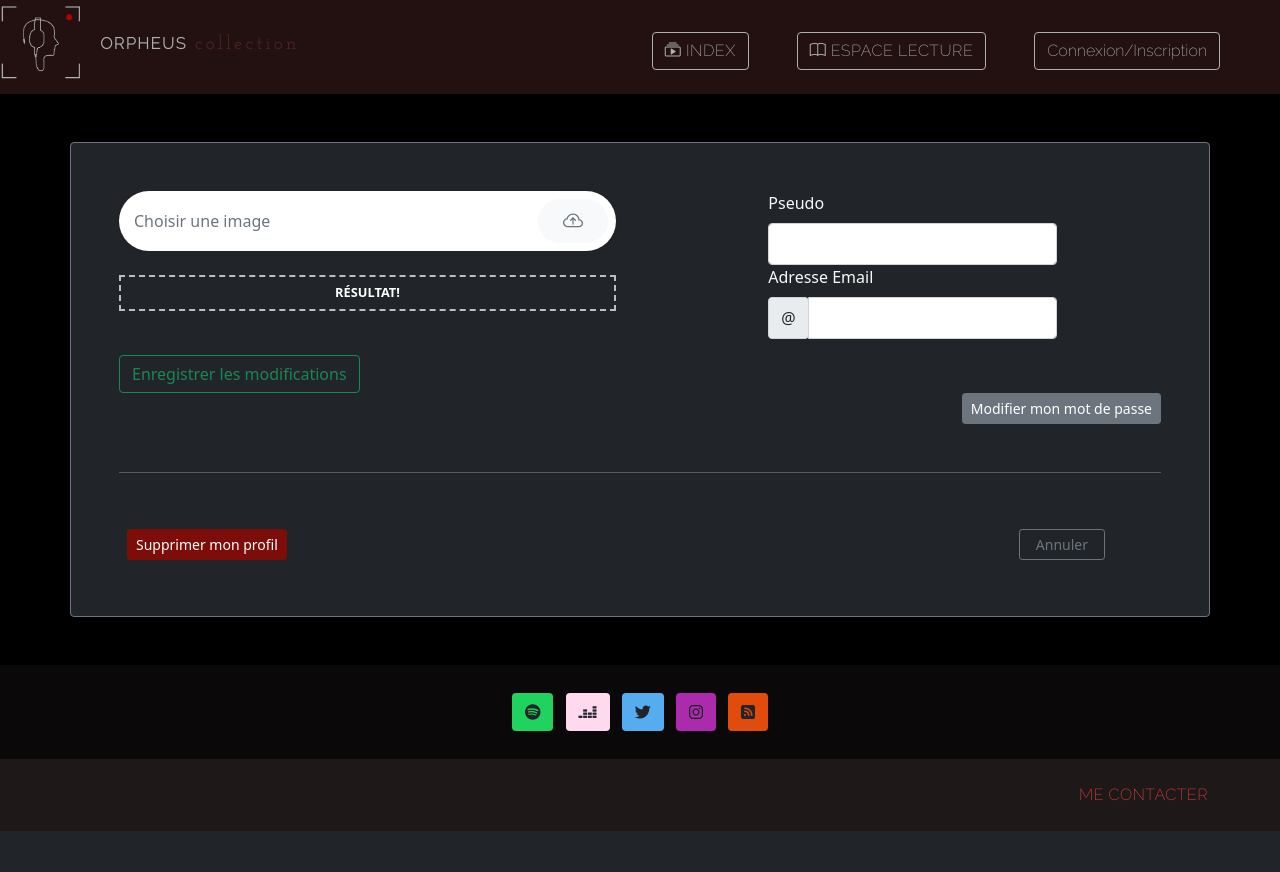
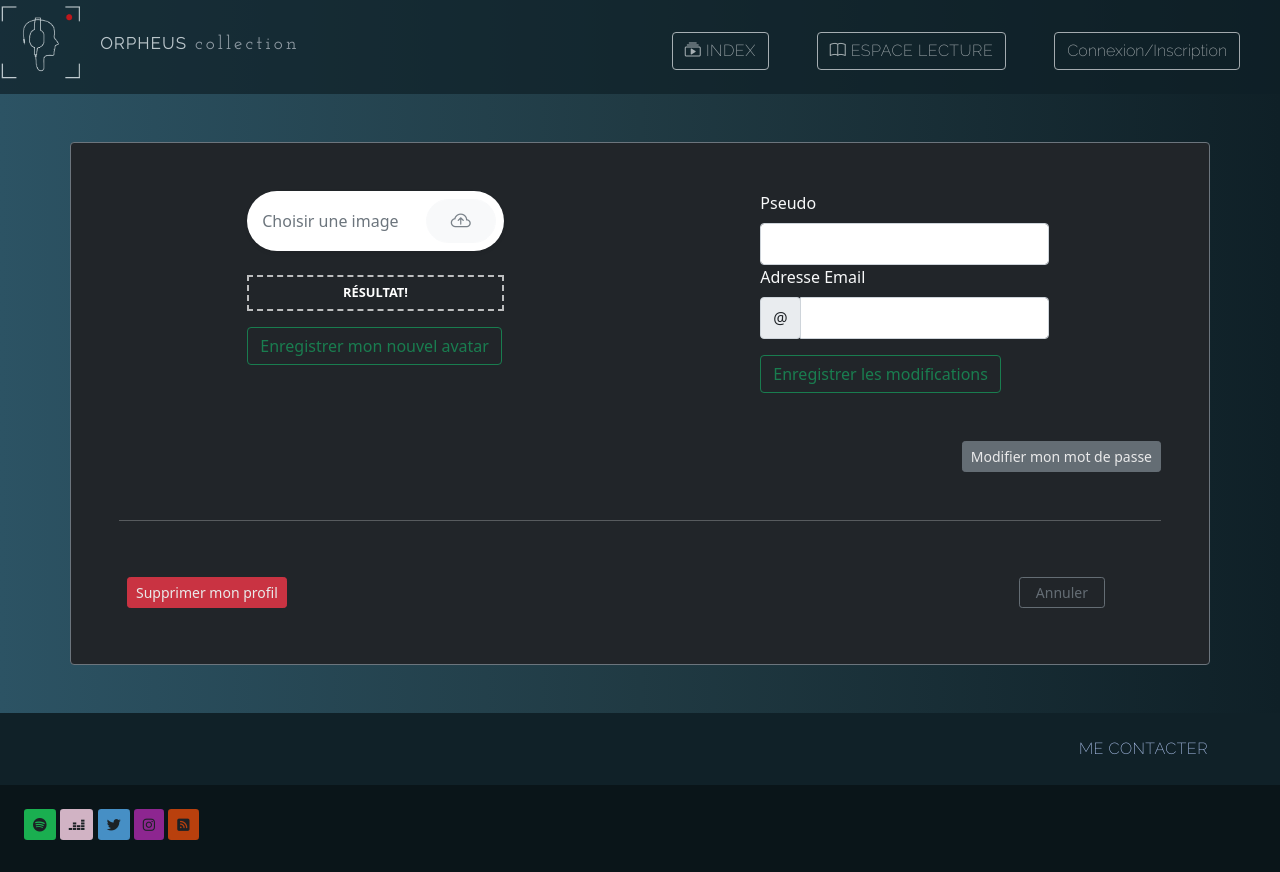
Before and after one commit to bakhtaouiines/Projet_Titre_Pro, a PHP site: page /userSettings.php in a window 1280 px wide. Before the commit the page ends 831 px from the top, so only its background shows below. Run offline with PHP 8.4, Linux system fonts and the light colour scheme; some libraries are stand-ins or nearby versions; some web fonts are replaced.

Commit message:
modif css + déplacement formulaire avatar

```diff
--- a/OSTIndex.php
+++ b/OSTIndex.php
@@ -39,7 +39,7 @@ require_once 'controllers/ostIndexCtrl.php';
         foreach ($ostList as $value) {
         ?>
 
-            <div class="card mb-3 border border-dark border-2 bg-dark p-4 shadow-lg" style="max-width: 440px;">
+            <div class="card mb-3 border border-dark border-2 p-4 shadow-lg" style="max-width: 440px;  background: #0F2027">
                 <div class="row">
                     <div class="col-md-6 mt-3">
                         <a href="ost.php?ostID=<?= $value->id ?>"><img src="<?= $value->path ?>" class="img-fluid rounded" alt="<?= $value->alt ?>" title="<?= $value->title ?>"></a>
--- a/assets/style/style.css
+++ b/assets/style/style.css
@@ -2,47 +2,49 @@
     @import url('https://fonts.googleapis.com/css2?family=Josefin+Slab:wght@100;300;500&display=swap');
     @import url('https://fonts.googleapis.com/css2?family=Raleway:wght@200&display=swap');
     body {
-        background-color: #000000;
+        background: linear-gradient(to left, #0f2027, #203a43, #2c5364);
+        /* W3C, IE 10+/ Edge, Firefox 16+, Chrome 26+, Opera 12+, Safari 7+ */
     }
 
     .quote {
-        color: rgb(141, 76, 76);
+        color: rgb(125, 142, 173);
         font-family: 'Josefin Slab', serif;
+        font-weight: bolder;
+        font-size: larger;
     }
 
     .contact {
         font-family: 'Raleway', sans-serif;
         letter-spacing: 0.03rem;
-        color: rgb(218, 64, 64);
+        color: rgb(172, 194, 236);
     }
 
     .contact:hover {
-        color: rgb(119, 88, 88);
+        color: rgb(195, 216, 255);
         transition: color 0.2s;
     }
 
     .navbar {
-        background: rgb(51, 24, 24);
+        background: #0f2027;
         opacity: 0.7;
     }
 
     .navbar-collapse {
-        margin-right: 20px;
         font-family: 'Raleway', sans-serif;
         letter-spacing: 0.03rem;
     }
 
     .dropdown-item {
-        color: rgb(129, 44, 44);
+        color: rgb(125, 142, 173);
         font-weight: bolder;
     }
 
     .helloUser {
-        color: rgb(218, 64, 64);
+        color: rgb(125, 142, 173);
     }
 
     .helloUser:hover {
-        color: rgb(119, 88, 88);
+        color: rgb(172, 194, 236);
         transition: color 0.2s;
     }
     /* Popup container */
@@ -57,7 +59,7 @@
     .popup .popuptext {
         visibility: hidden;
         width: 160px;
-        background-color: rgb(139, 67, 67);
+        background-color: rgb(106, 116, 134);
         color: #fff;
         text-align: center;
         border-radius: 6px;
@@ -115,7 +117,7 @@
 
     #subtitle,
     #collection {
-        color: rgb(112, 51, 51);
+        color: rgb(190, 192, 199);
         -webkit-transition: color 1s;
         transition: color 1s;
         font-family: 'Josefin Slab', serif;
@@ -123,7 +125,7 @@
 
     #subtitle:hover,
     #collection:hover {
-        color: #903e3b !Important;
+        color: #787f86 !Important;
     }
 
     #collection {
@@ -135,25 +137,24 @@
     .modal-content .modal-body .icon {
         width: 80px;
         height: 80px;
-        border: 1px solid #7D0D09;
+        border: 1px solid #597683;
         border-radius: 50%;
         margin: 0 auto;
         margin-bottom: 10px;
     }
 
     .modal-content .modal-body .icon span {
-        color: #7D0D09;
+        color: rgb(125, 142, 173);
         font-size: xx-large;
     }
 
     .modal-content .modal-footer {
         border: none;
-        background: #f8f8f8;
     }
 
     .btn.btn-primary {
-        background: #7D0D09;
-        border: 1px solid #7D0D09;
+        background: #2C5263;
+        border: 1px solid #597683;
         color: #fff;
     }
     /* hover images accueil */
@@ -206,7 +207,7 @@
     .article {
         font-family: 'Life Savers', cursive;
         font-weight: bolder;
-        background-color: #a79e9d;
+        background-color: rgb(157, 162, 170);
     }
 
     .figure-img {
@@ -222,7 +223,7 @@
     }
 
     .comment {
-        background-color: #A79E9D;
+        background-color: rgb(157, 162, 170);
         float: left;
         border-radius: 5px;
         padding-left: 40px;
@@ -237,13 +238,13 @@
 
     .comment p,
     .comment span {
-        color: rgb(184, 183, 183)
+        color: rgb(255, 255, 255)
     }
 
     #align-form {
-        background-color: #A79E9D;
+        background-color: rgb(157, 162, 170);
         border-radius: 5px;
-        padding: 20px
+        padding: 20px;
     }
     /* profil user  */
 
@@ -453,163 +454,8 @@
     #imageResult {
         max-width: 70%;
     }
-    /* error 404 */
 
-    #error404 {
-        background: #222;
-        text-align: center;
-        margin-bottom: 50px;
-        font-weight: 400;
-        font-size: 20px;
-        position: fixed;
-        width: 100%;
-        height: 100%;
-        line-height: 1.5em;
-        z-index: 9999;
-        left: 0px;
+    .social,
+    .btn {
+        opacity: 0.9;
     }
-
-    #error-text {
-        top: 30%;
-        position: relative;
-        font-size: 40px;
-        color: #eee;
-    }
-
-    #error-text a {
-        color: #eee;
-    }
-
-    #error-text a:hover {
-        color: #fff;
-    }
-
-    #error-text p {
-        color: #eee;
-        margin: 70px 0 0 0;
-    }
-
-    #error-text i {
-        margin-left: 10px;
-    }
-
-    #error-text p.hmpg {
-        margin: 40px 0 0 0;
-    }
-
-    #error-text span {
-        position: relative;
-        background: #ef4824;
-        color: #fff;
-        font-size: 300%;
-        padding: 0 20px;
-        border-radius: 5px;
-        font-weight: bolder;
-        transition: all .5s;
-        cursor: pointer;
-        margin: 0 0 40px 0;
-    }
-
-    #error-text span:hover {
-        background: #d7401f;
-        color: #fff;
-        -webkit-animation: jelly .5s;
-        -moz-animation: jelly .5s;
-        -ms-animation: jelly .5s;
-        -o-animation: jelly .5s;
-        animation: jelly .5s;
-    }
-
-    #error-text span:after {
-        top: 100%;
-        left: 50%;
-        border: solid transparent;
-        content: '';
-        height: 0;
-        width: 0;
-        position: absolute;
-        pointer-events: none;
-        border-color: rgba(136, 183, 213, 0);
-        border-top-color: #ef4824;
-        border-width: 7px;
-        margin-left: -7px;
-    }
-
-    @-webkit-keyframes jelly {
-        from,
-        to {
-            -webkit-transform: scale(1, 1);
-            transform: scale(1, 1);
-        }
-        25% {
-            -webkit-transform: scale(.9, 1.1);
-            transform: scale(.9, 1.1);
-        }
-        50% {
-            -webkit-transform: scale(1.1, .9);
-            transform: scale(1.1, .9);
-        }
-        75% {
-            -webkit-transform: scale(.95, 1.05);
-            transform: scale(.95, 1.05);
-        }
-    }
-
-    @keyframes jelly {
-        from,
-        to {
-            -webkit-transform: scale(1, 1);
-            transform: scale(1, 1);
-        }
-        25% {
-            -webkit-transform: scale(.9, 1.1);
-            transform: scale(.9, 1.1);
-        }
-        50% {
-            -webkit-transform: scale(1.1, .9);
-            transform: scale(1.1, .9);
-        }
-        75% {
-            -webkit-transform: scale(.95, 1.05);
-            transform: scale(.95, 1.05);
-        }
-    }
-    /* CSS Error Page Responsive */
-
-    @media only screen and (max-width:640px) {
-        #error-text span {
-            font-size: 200%;
-        }
-        #error-text a:hover {
-            color: #fff;
-        }
-    }
-
-    .backHome:active {
-        -webkit-transform: scale(0.95);
-        -moz-transform: scale(0.95);
-        transform: scale(0.95);
-        background: #f53b3b;
-        color: #fff;
-    }
-
-    .backHome:hover {
-        background: #4c4c4c;
-        color: #fff;
-    }
-
-    .backHome {
-        text-decoration: none;
-        background: #5b5a5a;
-        color: #fff;
-        padding: 10px 20px;
-        font-size: 20px;
-        font-weight: 700;
-        line-height: normal;
-        text-transform: uppercase;
-        border-radius: 3px;
-        -webkit-transform: scale(1);
-        -moz-transform: scale(1);
-        transform: scale(1);
-        transition: all 0.5s ease-out;
-    }
--- a/config.php
+++ b/config.php
@@ -6,6 +6,8 @@ define('DB_NAME', 'projet_titre_pro');
 define('DB_USER', 'root');
 define('DB_PASSWORD', '');
 
+
+define('TARGET', 'assets/images/upload/');  // Repertoire cible
 /**
  * fonction pour contrôler l'accès à certaines pages ; on contrôle en fonction du niveau de rôle de l'utilisateur
  *
--- a/controllers/miniPostCreationCtrl.php
+++ b/controllers/miniPostCreationCtrl.php
@@ -1,4 +1,5 @@
 <?php
+// Je charge ici les
 require_once 'config.php';
 require_once 'models/mainModel.php';
 require_once 'models/miniPost.php';
@@ -8,7 +9,6 @@ require_once 'classes/form.php';
 $minipost = new MiniPost();
 $minipostForm = new Form();
 $message = '';
-
 
 /**
  *  Vérifications du formulaire d'écriture de minipost
--- a/controllers/userSettingsCtrl.php
+++ b/controllers/userSettingsCtrl.php
@@ -11,7 +11,6 @@ require_once 'models/playlist.php';
  *
  */
 // Constantes (valeurs qui ne changeront pas)
-define('TARGET', 'assets/images/upload/');  // Repertoire cible
 define('MAX_SIZE', 5242880);  // Taille max de 5mo
 define('WIDTH_MAX', 200);   // Largeur max de l'image en pixels
 define('HEIGHT_MAX', 200); // Hauteur max de l'image en pixels
@@ -40,18 +39,18 @@ if (!is_dir(TARGET)) {
 /**
  * Vérification formulaire de modification des informations de l'utilisateur (pseudo,mail,avatar)
  */
-if (isset($_POST['updateUser'])) {
+if (isset($_POST['updateAvatar'])) {
     // On vérifie l'avatar
     // On verifie si le champ est rempli
     if (!empty($_FILES['avatar']['name'])) {
-        $updateAvatar = $_FILES['avatar']['name'];
+        $avatar = $_FILES['avatar']['name'];
         // Recuperation de l'extension du fichier
         $extension = pathinfo($_FILES['avatar']['name'], PATHINFO_EXTENSION);
 
         // On verifie l'extension du fichier
         if (in_array(strtolower($extension), $extensionArray)) {
             // On recupere les dimensions du fichier
-            $avatarInfos = getimagesize($updateAvatar);
+            $avatarInfos = getimagesize($_FILES['avatar']['tmp_name']);
             var_dump($avatarInfos);
             // On verifie les dimensions et taille de l'image
             // 0 = largeur, 1 = hauteur
@@ -67,7 +66,7 @@ if (isset($_POST['updateUser'])) {
                     // Si c'est OK, on teste l'upload et on déplace le fichier
                     if (move_uploaded_file($_FILES['avatar']['tmp_name'], TARGET . $avatarName)) {
                         $message = 'Upload réussi !';
-                        $updateArray['avatar'] = $updateAvatar;
+                        $updateArray['avatar'] = $avatarName;
                     } else {
                         // Sinon on affiche une erreur systeme
                         $message = 'Problème lors de l\'upload !';
@@ -87,7 +86,11 @@ if (isset($_POST['updateUser'])) {
         // Sinon on affiche une erreur pour le champ vide
         $message = 'Veuillez remplir le formulaire svp !';
     }
-
+}
+/**
+ * Vérification formulaire de modification des informations de l'utilisateur (pseudo,mail,avatar)
+ */
+if (isset($_POST['updateUser'])) {
     //Je récupère les données du formulaire
     if (isset($_POST['updatePseudo'])) {
         $updatePseudo = htmlspecialchars($_POST['updatePseudo']);
@@ -118,14 +121,14 @@ if (isset($_POST['updateUser'])) {
         $user->__set('id', $_SESSION['user']['id']);
         $user->__set('pseudo', $updateArray['pseudo']);
         $user->__set('mail', $updateArray['mail']);
-        $user->__set('avatar', $updateArray['avatar']);
+        $user->__set('avatar', $avatarName);
         // ici j'exécute la méthodes updateUserInfo() de l'objet $user, j'y récupère les modifications stockées dans le tableau $updateArray
         $isUpdated = $user->updateUserInfo($updateArray);
         if ($isUpdated) {
             // ici, je mets à jour les informations, visuellement, sur le profil de l'utilisateur en passant par les variables de session
             $_SESSION['user']['mail'] = $updateArray['mail'];
             $_SESSION['user']['pseudo'] = $updateArray['pseudo'];
-            $_SESSION['user']['avatar'] = $updateArray['avatar'];
+            $_SESSION['user']['avatar'] = $avatarName;
             $message = 'Modifications enregistrées avec succès!';
         }
     }
--- a/miniPost.php
+++ b/miniPost.php
@@ -34,7 +34,7 @@ include 'parts/header.php';
             </div>
             <form method="POST">
                 <div class="modal-body">
-                    <textarea name="updateContent" value="<?= $minipostInfo->content ?>"></textarea>
+                    <textarea name="updateContent"><?= $minipostInfo->content ?></textarea>
                 </div>
                 <div class="modal-footer bg-dark text-white">
                     <button type="button" class="btn btn-secondary" data-bs-dismiss="modal">Close</button>
--- a/parts/footer.php
+++ b/parts/footer.php
@@ -1,23 +1,24 @@
 <!-----------------------------------------------------------footer------------------------------------------->
 
-<footer class="text-white" style="background-color: #0a0808;">
-    <div class="container-fluid text-center p-4 pb-0">
-        <!-- Section: Social media -->
-        <section class="mb-4">
+<footer class="text-white" style="background-color: #102128;">
+    <div class="container-fluid me-5 mb-4 p-4 pb-0">
+<!-- page de contact -->
+        <a href="../contact.php" class="contact d-flex justify-content-end text-decoration-none text-uppercase me-5">Me contacter</a>
+    </div>
+    <div class="p-4" style="background-color: #0a1519">
+        <section class="social mb-2">
+            <!-- Section: Social media -->
             <!-- Spotify -->
-            <a class="btn btn-floating m-1" style="background-color: #1FD35E;" href="#!" role="button"><i class="fa fa-spotify"></i></a>
+            <a class="btn btn-sm btn-floating " style="background-color: #1FD35E;" href="#!" role="button"><i class="fa fa-spotify"></i></a>
             <!-- Deezer -->
-            <a class="btn btn-floating m-1" style="background-color: #FFD9ED;" href="#!" role="button"><i class="fab fa-deezer"></i></a>
+            <a class="btn btn-sm btn-floating " style="background-color: #FFD9ED;" href="#!" role="button"><i class="fab fa-deezer"></i></a>
             <!-- Twitter -->
-            <a class="btn btn-floating m-1" style="background-color: #55acee;" href="#!" role="button"><i class="fa fa-twitter"></i></a>
+            <a class="btn btn-sm btn-floating " style="background-color: #55acee;" href="#!" role="button"><i class="fa fa-twitter"></i></a>
             <!-- Instagram -->
-            <a class="btn btn-floating m-1" style="background-color: #ac2bac;" href="#!" role="button"><i class="fa fa-instagram"></i></a>
+            <a class="btn btn-sm btn-floating " style="background-color: #ac2bac;" href="#!" role="button"><i class="fa fa-instagram"></i></a>
             <!--Flux RSS-->
-            <a class="btn btn-floating m-1" style="background-color: #E14B0C;" href="#!" role="button"><i class="fas fa-rss-square"></i></a>
+            <a class="btn btn-sm btn-floating " style="background-color: #E14B0C;" href="#!" role="button"><i class="fas fa-rss-square"></i></a>
         </section>
-    </div>
-    <div class="p-4" style="background-color: #1f1818">
-        <a href="../contact.php" class="contact d-flex justify-content-end text-decoration-none text-uppercase me-5">Me contacter</a>
     </div>
     <a href="#" id="scroll" style="display: none;">
 </footer>
--- a/parts/header.php
+++ b/parts/header.php
@@ -18,7 +18,7 @@ require_once 'controllers/headerCtrl.php';
 
 <body>
     <!-- barre de navigation -->
-    <nav class="navbar navbar-expand-lg sticky-top" id="#menu">
+    <nav class="navbar navbar-expand-lg navbar-light sticky-top" id="#menu">
         <div class="container-fluid p-3">
             <div class="col-auto">
                 <div class="position-absolute top-0 start-0">
@@ -50,7 +50,7 @@ require_once 'controllers/headerCtrl.php';
                             <!-- Menu déroulant item -->
                             <li class="nav-item dropdown me-5">
                                 <i class="bi bi-menu-app fs-3 text-white" type="button" data-bs-toggle="dropdown" aria-expanded="false"></i>
-                                <ul class="dropdown-menu dropdown-menu-end bg-dark text-center text-uppercase">
+                                <ul class="dropdown-menu dropdown-menu-end text-center text-uppercase">
                                     <a class="dropdown-item" href="playlistList.php">Playlists</a>
                                     <a class="dropdown-item" href="miniPostList.php">Mini-Post</a>
                                     <a class="dropdown-item" href="">Articles</a>
@@ -68,13 +68,13 @@ require_once 'controllers/headerCtrl.php';
                                         // sinon, on affiche l'image par défaut
                                     } else {
                                     ?>
-                                        <img src="<?= (!empty($_SESSION['user']['avatar'])) ? $_SESSION['user']['avatar'] :  $defaultImage ?>" style="width: 5rem; height:auto">
+                                        <img src="<?= $defaultImage ?>" style="width: 5rem; height:auto">
                                     <?php
                                     }
                                     ?>
                                 </div>
-                                <ul class="dropdown-menu dropdown-menu-end bg-dark p-3">
-                                    <li class="helloUser dropdown-item bg-dark">Hello <?= $_SESSION['user']['pseudo'] ?>
+                                <ul class="dropdown-menu p-3">
+                                    <li class="helloUser dropdown-item">Hello <?= $_SESSION['user']['pseudo'] ?>
                                     </li>
                                     <a href="profilPage.php?userID=<?= $_SESSION['user']['pseudo'] ?>" class="dropdown-item" href="<?= $_SESSION['user']['pseudo'] ?>">Mon profil</a>
                                     <a class="dropdown-item" href="userSettings.php?userID=<?= $_SESSION['user']['pseudo'] ?>">Éditer mon profil</a>
@@ -101,14 +101,14 @@ require_once 'controllers/headerCtrl.php';
     <!-- Fenêtre modale du bouton login -->
     <div class="modal fade" id="login" role="dialog" aria-labelledby="login" aria-hidden="true">
         <div class="modal-dialog modal-dialog-centered modal-fullscreen-lg-down">
-            <div class="modal-content text-center">
+            <div class="modal-content text-center text-light" style="background: #102128;">
                 <div class="modal-header">
                     <p class="modal-title text-uppercase fs-5">Mon compte</p>
                     <button type="button" class="btn-close" data-bs-dismiss="modal" aria-label="Close"></button>
                 </div>
 
                 <!-- FORMULAIRE CONNEXION UTILISATEUR -->
-                <div class="modal-body p-4 p-md-5">
+                <div class="modal-body p-4 p-md-5 text-light" >
                     <form method="POST" action="" name="logForm" id="logForm">
                         <!-- EMAIL -->
                         <div class="mb-3">
@@ -143,7 +143,7 @@ require_once 'controllers/headerCtrl.php';
                         </div>
                         <div class="mb-3 form-check">
                             <p class="fst-italic">Mot de passe oublié?
-                                <a href="" class="text-danger">Cliquez ici!</a>
+                                <a href="" class="text-muted">Cliquez ici!</a>
                             </p>
                         </div>
                         <!--validation de formulaire-->
--- a/userSettings.php
+++ b/userSettings.php
@@ -1,12 +1,11 @@
 <?php
 $controllers = 'controllers/userSettingsCtrl.php';
-include 'parts/header.php';?>
+include 'parts/header.php'; ?>
 
 <div class="container bg-dark border border-secondary rounded text-light my-5 p-5">
-
     <!-- formulaire modification avatar, pseudo, email -->
-    <form method="POST" enctype="multipart/form-data">
-        <div class="row row-cols-1 row-cols-md-2 g-5">
+    <div class="row row-cols-2 row-cols-md-2 g-3">
+        <form method="POST" enctype="multipart/form-data">
             <div class="col-lg-6 mx-auto">
                 <!-- Upload d'image-->
                 <div class="input-group mb-3 px-2 py-2 rounded-pill bg-white shadow-sm">
@@ -21,8 +20,14 @@ include 'parts/header.php';?>
                 <div class="image-area mt-4">
                     <img id="imageResult" src="#" alt="" class="img-fluid rounded shadow-sm mx-auto d-block">
                 </div>
+                <div class="popup">
+                    <button type="submit" id="updateAvatar" class="mt-3 btn btn-outline-success text-center" name="updateAvatar" onclick="myFunction()">Enregistrer mon nouvel avatar</button>
+                    <span class="popuptext" id="myPopup"><?= $message ?></span>
+                </div>
             </div>
-            <div class="d-flex justify-content-evenly">
+        </form>
+        <form method="POST">
+            <div class="d-flex justify-content-around">
                 <div class="col-auto form-group ">
                     <label for="updatePseudo" class="form-label">Pseudo</label>
                     <input type="text" class="form-control px-2 py-2" id="updatePseudo" name="updatePseudo" value="<?= isset($_SESSION['user']['pseudo']) ? $_SESSION['user']['pseudo'] : '' ?>">
@@ -45,17 +50,18 @@ include 'parts/header.php';?>
                         }
                         ?>
                     </div>
+                    <div class="popup">
+                        <button type="submit" id="updateUser" class="mt-3 btn btn-outline-success text-center" name="updateUser" onclick="myFunction()">Enregistrer les modifications</button>
+                        <span class="popuptext" id="myPopup"><?= $message ?></span>
+                    </div>
                 </div>
             </div>
-        </div>
-        <div class="popup">
-        <button type="submit" id="updateUser" class="mt-3 btn btn-outline-success text-center" name="updateUser" onclick="myFunction()">Enregistrer les modifications</button>
-        <span class="popuptext" id="myPopup"><?= $message ?></span>
+
+        </form>
     </div>
-    </form>
 
     <!-- Button trigger modal modification mot de passe -->
-    <div class="d-flex justify-content-end mb-5">
+    <div class="d-flex justify-content-end my-5">
         <button type="button" class="btn btn-secondary btn-sm my-auto" data-bs-toggle="modal" data-bs-target="#updatePassword">
             Modifier mon mot de passe
         </button>
@@ -63,7 +69,7 @@ include 'parts/header.php';?>
     <hr>
     <div class="d-flex justify-content-between p-2 mt-5">
         <!-- Button trigger modal suppression du compte-->
-        <button type="button" class="btn btn-primary btn-sm" data-bs-toggle="modal" data-bs-target="#deleteProfile">
+        <button type="button" class="btn btn-danger btn-sm" data-bs-toggle="modal" data-bs-target="#deleteProfile">
             Supprimer mon profil
         </button>
         <a href="profilPage.php" type="button" class="btn btn-sm btn-outline-secondary px-3 me-5">Annuler</a>
```
Also changed, not shown: profilPage.php (+3 -4 lines), assets/images/upload/1762b4c7813f88459b7320dee82f327c.png (added), assets/images/upload/74044dfd0877b5035a585b993570764d.png (added), assets/images/upload/d65586e185285082a3de54b363b3cb6c.png (added), 1 other file.
